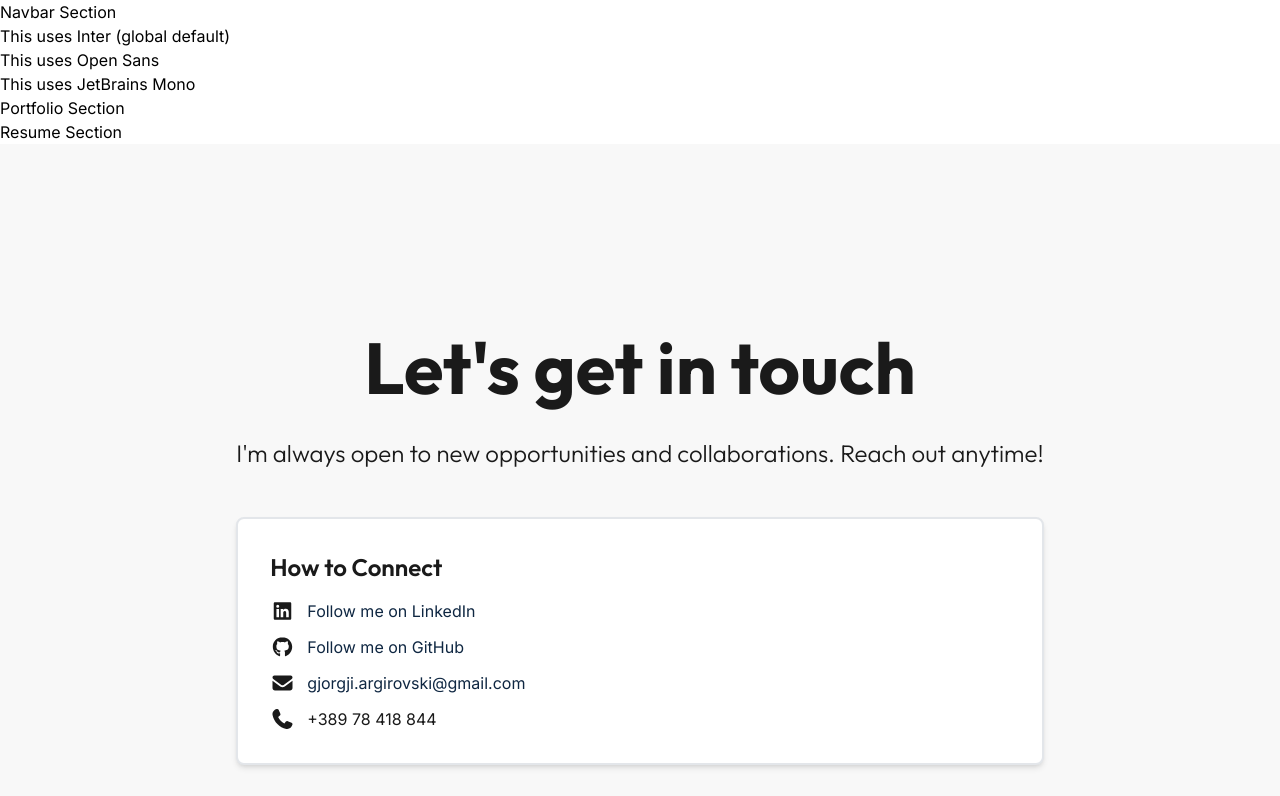
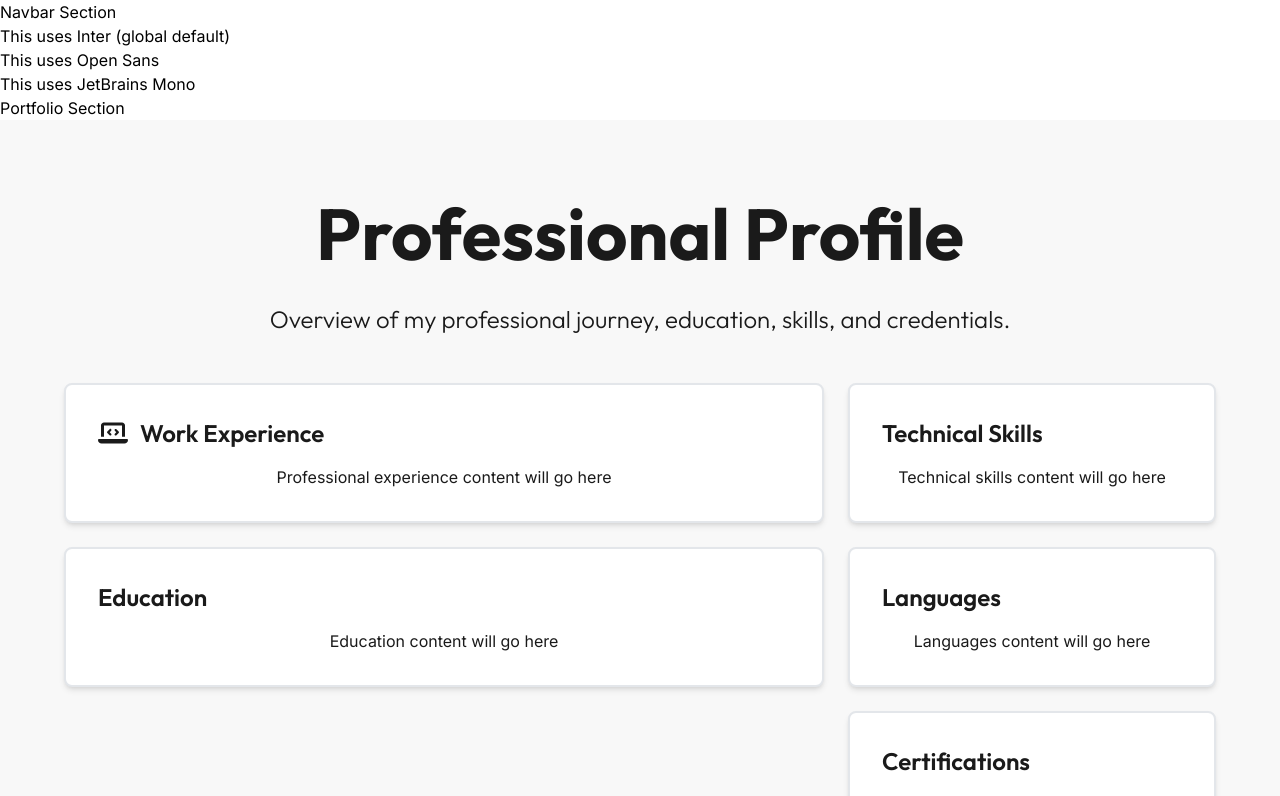
Before and after one commit to argirowski/ArgirovskiPortfolio, a React (Create React App) app: page / in a window 1280 px wide. Shown: the top 796 px of the page. Built offline with nearby package versions, Linux system fonts and the light colour scheme.

Commit message:
Refactoring the resume section

```diff
--- a/src/components/ContactPage/ContactPage.tsx
+++ b/src/components/ContactPage/ContactPage.tsx
@@ -1,5 +1,4 @@
 import React from "react";
-import "./ContactPage.css";
 import { FontAwesomeIcon } from "@fortawesome/react-fontawesome";
 import { faEnvelope, faPhone } from "@fortawesome/free-solid-svg-icons";
 import { faLinkedin, faGithub } from "@fortawesome/free-brands-svg-icons";
--- a/src/components/ResumePage/ResumePage.tsx
+++ b/src/components/ResumePage/ResumePage.tsx
@@ -1,5 +1,4 @@
 import React from "react";
-import "./ResumePage.css";
 import {
   technicalSkills,
   languages,
@@ -17,213 +16,69 @@ import {
 
 const ResumePage: React.FC = () => {
   return (
-    <div>Resume Section</div>
-    // <section className="resume-section">
-    //   <Container>
-    //     <Row className="justify-content-center mb-5">
-    //       <Col lg={10}>
-    //         <div className="text-center mb-4">
-    //           <h1 className="resume-page-title mb-3">Professional Profile</h1>
-    //           <p className="resume-page-text">
-    //             Overview of my professional journey, education, skills, and
-    //             credentials.
-    //           </p>
-    //         </div>
-    //       </Col>
-    //     </Row>
+    <>
+      <section className="min-h-screen flex items-center justify-center bg-contact-bg px-4">
+        <div className="text-center w-full max-w-6xl">
+          <h1 className="text-7xl font-bold leading-tight text-contact-heading">
+            Professional Profile
+          </h1>
+          <h2 className="text-2xl font-light mt-6 text-contact-heading">
+            Overview of my professional journey, education, skills, and
+            credentials.
+          </h2>
 
-    //     <Row className="justify-content-center">
-    //       <Col lg={10}>
-    //         <Row className="g-4">
-    //           <Col lg={8}>
-    //             <Card className="mb-4 resume-card">
-    //               <Card.Body className="p-4">
-    //                 <h3 className="mb-4">
-    //                   <FontAwesomeIcon icon={faLaptopCode} className="me-2" />
-    //                   Work Experience
-    //                 </h3>
+          {/* Resume Cards */}
+          <div className="mt-12 grid grid-cols-12 gap-6 mx-auto">
+            {/* Main Resume Card - 8 columns */}
+            <div className="col-span-8 space-y-6">
+              {/* First card in left column */}
+              <div className="bg-contact-card-bg text-contact-card-text border-2 border-contact-card-border rounded-lg shadow-md p-8">
+                <h4 className="text-2xl font-semibold text-contact-heading text-left mb-4 flex items-center gap-3">
+                  <FontAwesomeIcon icon={faLaptopCode} />
+                  Work Experience
+                </h4>
+                <p>Professional experience content will go here</p>
+              </div>
 
-    //                 {workExperience.map((job, index) => (
-    //                   <div
-    //                     key={`${job.company}-${job.period}`}
-    //                     className={
-    //                       index < workExperience.length - 1 ? "mb-4" : ""
-    //                     }
-    //                   >
-    //                     <div className="d-flex justify-content-between align-items-start mb-2">
-    //                       <div>
-    //                         <h5 className="mb-1">{job.position}</h5>
-    //                         <p className="mb-0">{job.company}</p>
-    //                       </div>
-    //                       <Badge
-    //                         className={
-    //                           index === 0 ? "year-badge" : "year-badge"
-    //                         }
-    //                         bg={index === 0 ? undefined : "secondary"}
-    //                       >
-    //                         {job.period}
-    //                       </Badge>
-    //                     </div>
-    //                     <ul className="">
-    //                       {job.responsibilities.map(
-    //                         (responsibility, respIndex) => (
-    //                           <li key={respIndex}>{responsibility}</li>
-    //                         )
-    //                       )}
-    //                     </ul>
-    //                   </div>
-    //                 ))}
-    //               </Card.Body>
-    //             </Card>
+              {/* Second card in left column */}
+              <div className="bg-contact-card-bg text-contact-card-text border-2 border-contact-card-border rounded-lg shadow-md p-8">
+                <h4 className="text-2xl font-semibold text-contact-heading text-left mb-4">
+                  Education
+                </h4>
+                <p>Education content will go here</p>
+              </div>
+            </div>
 
-    //             <Card className="mb-4 resume-card">
-    //               <Card.Body className="p-4">
-    //                 <h3 className="mb-4">
-    //                   <FontAwesomeIcon
-    //                     icon={faBuildingColumns}
-    //                     className="me-2"
-    //                   />
-    //                   Education
-    //                 </h3>
+            {/* Side Card - 4 columns */}
+            <div className="col-span-4 space-y-6">
+              {/* First card in right column */}
+              <div className="bg-contact-card-bg text-contact-card-text border-2 border-contact-card-border rounded-lg shadow-md p-8">
+                <h4 className="text-2xl font-semibold text-contact-heading text-left mb-4">
+                  Technical Skills
+                </h4>
+                <p>Technical skills content will go here</p>
+              </div>
 
-    //                 <div className="mb-3">
-    //                   <div className="d-flex justify-content-between align-items-start mb-2">
-    //                     <div>
-    //                       <h5 className="mb-1">
-    //                         Web Developer, Semos Javascript Academy
-    //                       </h5>
-    //                       <p className="mb-0">
-    //                         Semos Computer Education Center
-    //                       </p>
-    //                     </div>
-    //                     <Badge bg="secondary" className="year-badge">
-    //                       May 2018 - Jan 2019
-    //                     </Badge>
-    //                   </div>
-    //                   <p className="mb-0">
-    //                     Completed a Web Development program covering modern
-    //                     technologies and tools including HTML5, CSS3,
-    //                     JavaScript, Node.js, MongoDB, React, Redux, TypeScript,
-    //                     Git, HTTP, and REST. Gained hands-on experience building
-    //                     full-stack applications and mastering both frontend and
-    //                     backend development workflows.
-    //                   </p>
-    //                 </div>
-    //               </Card.Body>
-    //             </Card>
-    //           </Col>
+              {/* Second card in right column */}
+              <div className="bg-contact-card-bg text-contact-card-text border-2 border-contact-card-border rounded-lg shadow-md p-8">
+                <h4 className="text-2xl font-semibold text-contact-heading text-left mb-4">
+                  Languages
+                </h4>
+                <p>Languages content will go here</p>
+              </div>
 
-    //           <Col lg={4}>
-    //             <Card className="mb-4 resume-card">
-    //               <Card.Body className="p-4">
-    //                 <h4 className="mb-4">
-    //                   <FontAwesomeIcon icon={faGear} className="me-2" />
-    //                   Technical Skills
-    //                 </h4>
-
-    //                 <div className="mb-3">
-    //                   <h6 className="mb-2">Frontend</h6>
-    //                   <div className="d-flex flex-wrap gap-2">
-    //                     {technicalSkills.frontend.map((skill) => (
-    //                       <Badge key={skill} className="skill-badge">
-    //                         {skill}
-    //                       </Badge>
-    //                     ))}
-    //                   </div>
-    //                 </div>
-
-    //                 <div className="mb-3">
-    //                   <h6 className="mb-2">Backend</h6>
-    //                   <div className="d-flex flex-wrap gap-2">
-    //                     {technicalSkills.backend.map((skill) => (
-    //                       <Badge key={skill} className="skill-badge">
-    //                         {skill}
-    //                       </Badge>
-    //                     ))}
-    //                   </div>
-    //                 </div>
-
-    //                 <div className="mb-3">
-    //                   <h6 className="mb-2">Database</h6>
-    //                   <div className="d-flex flex-wrap gap-2">
-    //                     {technicalSkills.database.map((skill) => (
-    //                       <Badge key={skill} className="skill-badge">
-    //                         {skill}
-    //                       </Badge>
-    //                     ))}
-    //                   </div>
-    //                 </div>
-
-    //                 <div className="mb-3">
-    //                   <h6 className="mb-2">Tools & Others</h6>
-    //                   <div className="d-flex flex-wrap gap-2">
-    //                     {technicalSkills.tools.map((skill) => (
-    //                       <Badge key={skill} className="skill-badge">
-    //                         {skill}
-    //                       </Badge>
-    //                     ))}
-    //                   </div>
-    //                 </div>
-    //               </Card.Body>
-    //             </Card>
-
-    //             <Card className="mb-4 resume-card">
-    //               <Card.Body className="p-4">
-    //                 <h4 className="mb-4">
-    //                   <FontAwesomeIcon icon={faEarthEurope} className="me-2" />
-    //                   Languages
-    //                 </h4>
-
-    //                 {languages.map((language, index) => (
-    //                   <div
-    //                     key={language.name}
-    //                     className={index < languages.length - 1 ? "mb-3" : ""}
-    //                   >
-    //                     <div className="d-flex justify-content-between align-items-center mb-1">
-    //                       <span>{language.name}</span>
-    //                       <Badge className="language-badge">
-    //                         {language.level}
-    //                       </Badge>
-    //                     </div>
-    //                   </div>
-    //                 ))}
-    //               </Card.Body>
-    //             </Card>
-    //             <Card className="resume-card">
-    //               <Card.Body className="p-4">
-    //                 <h4 className="mb-4">
-    //                   <FontAwesomeIcon icon={faAward} className="me-2" />
-    //                   Certifications
-    //                 </h4>
-
-    //                 {certifications.map((cert, index) => (
-    //                   <div
-    //                     key={cert.title}
-    //                     className={
-    //                       index < certifications.length - 1 ? "mb-3" : ""
-    //                     }
-    //                   >
-    //                     <h6 className="mb-1">
-    //                       <a
-    //                         href={cert.url}
-    //                         target="_blank"
-    //                         rel="noopener noreferrer"
-    //                         className="resume-cert-link"
-    //                         style={{ color: "inherit", textDecoration: "none" }}
-    //                       >
-    //                         {cert.title}
-    //                       </a>
-    //                     </h6>
-    //                   </div>
-    //                 ))}
-    //               </Card.Body>
-    //             </Card>
-    //           </Col>
-    //         </Row>
-    //       </Col>
-    //     </Row>
-    //   </Container>
-    // </section>
+              {/* Third card in right column */}
+              <div className="bg-contact-card-bg text-contact-card-text border-2 border-contact-card-border rounded-lg shadow-md p-8">
+                <h4 className="text-2xl font-semibold text-contact-heading text-left mb-4">
+                  Certifications
+                </h4>
+                <p>Certifications content will go here</p>
+              </div>
+            </div>
+          </div>
+        </div>
+      </section>
+    </>
   );
 };
 
```
